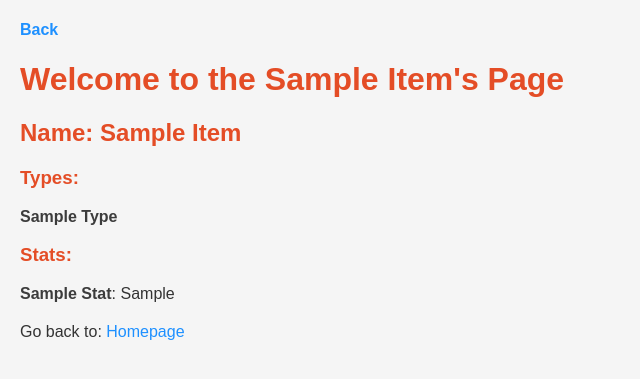
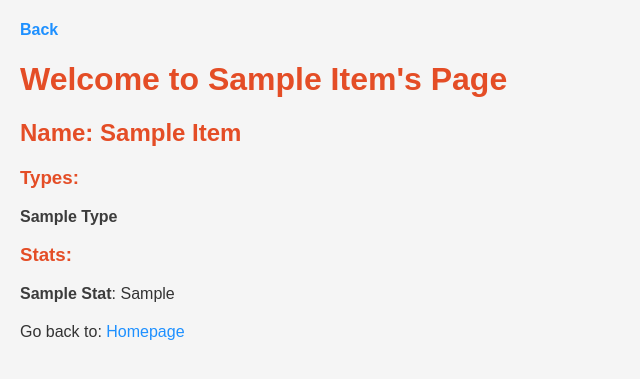
Before and after one commit to eric-tang40/SoftDev_Final_Project, a Django app: page /pokemon/1 in a window 1280 px wide. Shown: the top 379 px of the page, without its empty margins (0-640 px from the left). Run offline with Django 4.2, Linux system fonts and the light colour scheme; tables that the repository leaves empty hold one stand-in row (values such as "Sample post"); a database or web service that is not in the repository returns one stand-in record (values such as "Sample title"); data that the repository does not hold is empty.

Commit message:
changed one word

```diff
--- a/pokedex/pokemon/templates/pokemon/page.html
+++ b/pokedex/pokemon/templates/pokemon/page.html
@@ -10,7 +10,7 @@
 </head>
 <body>
     <h4><a href="{% url 'pokemon:index' %}">Back</a> </h4>
-    <h1>Welcome to the {{ poke_data.name|title }}'s Page</h1>
+    <h1>Welcome to {{ poke_data.name|title }}'s Page</h1>
     <h2>Name: {{ poke_data.name|title }}</h2>
     <h3>Types:</h3>
     <ul>
```
